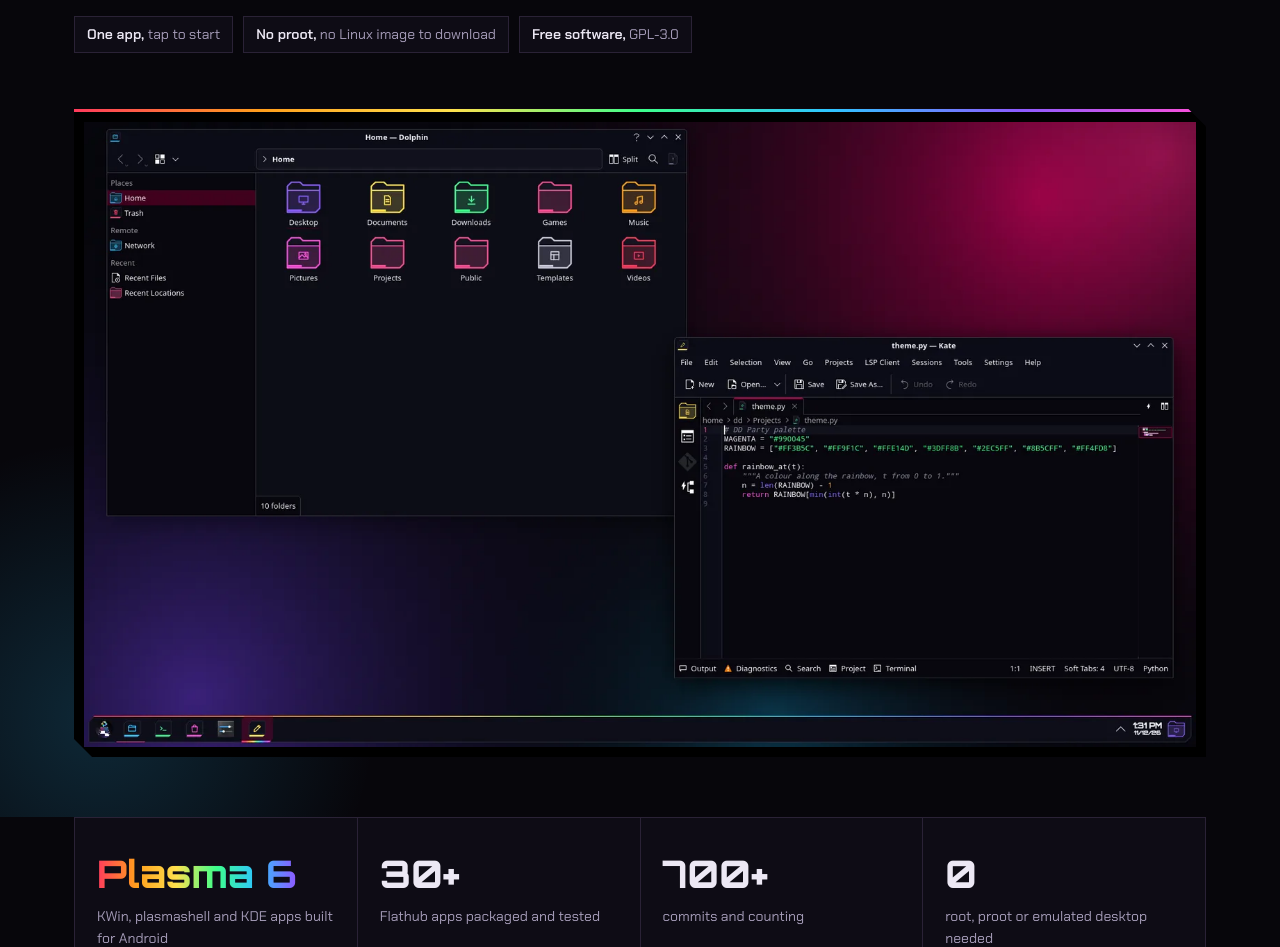
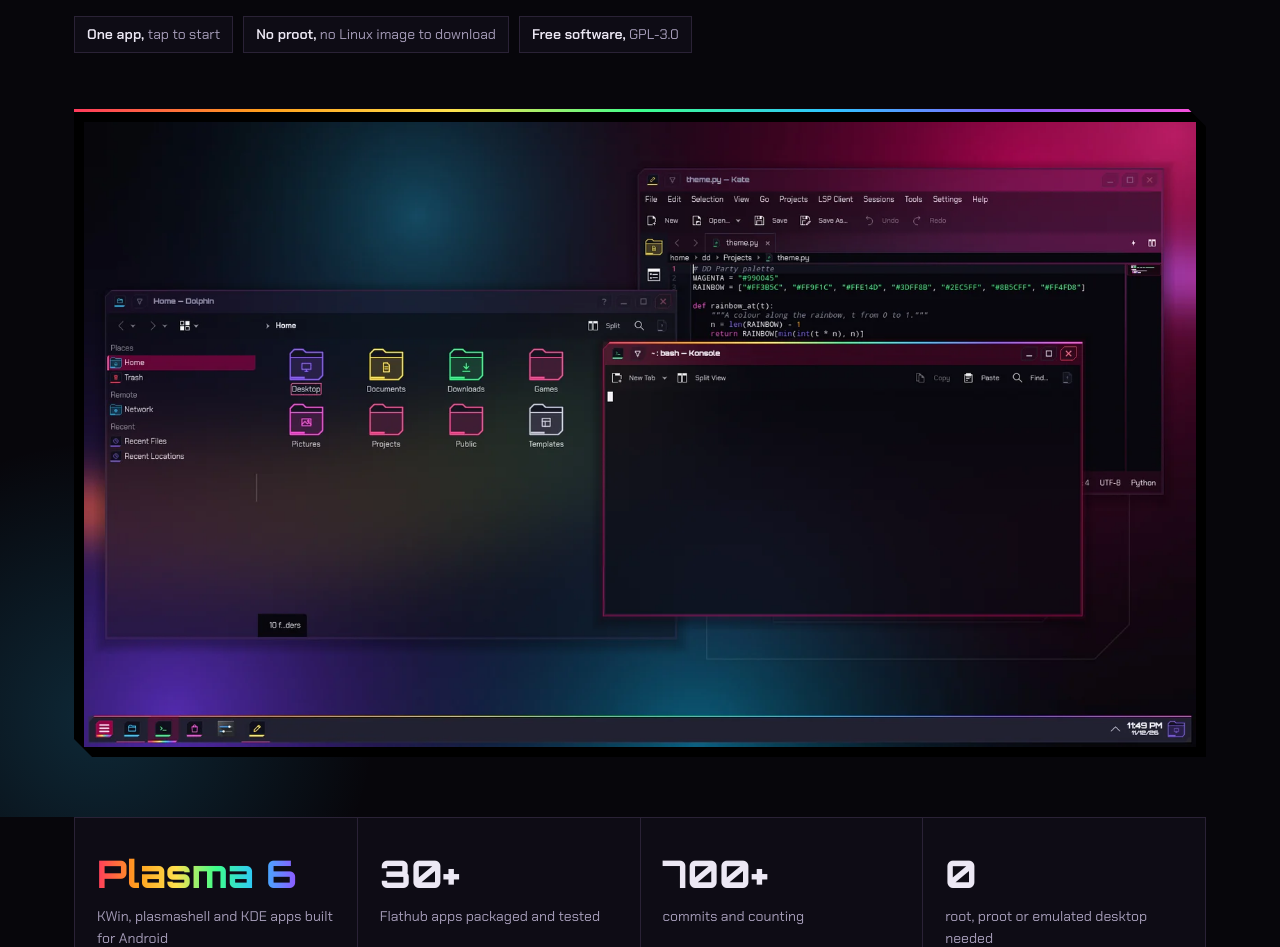
Before and after one commit to ffseestevanli-oss/deskdroid, a plain HTML site: page index.html in a window 1280 px wide. Shown: the part 620-1567 px from the top of the page. Drawn offline with Linux system fonts and the light colour scheme.

Commit message:
Hero: DD Party Glass, with see-through blurred windows
Dolphin, Kate and Konsole in DD Party Glass instead of the opaque DD Party
desktop.

Co-Authored-By: Claude Opus 5.5 <noreply@anthropic.com>
Claude-Session: https://claude.ai/code/session_01XNwWZNDWs3WAkYTdE7RZo1

```diff
--- a/index.html
+++ b/index.html
@@ -284,7 +284,7 @@ footer .wrap{display:flex;flex-wrap:wrap;gap:20px;justify-content:space-between;
       <span class="chip"><b>Free software,</b> GPL-3.0</span>
     </div>
     <div class="hero-shot">
-      <div class="frame"><div class="frame-top"></div><img src="img/desktop.webp" alt="DeskDroid desktop with Dolphin and Kate open, in the DD Party theme" width="1600" height="900"></div>
+      <div class="frame"><div class="frame-top"></div><img src="img/hero-glass.webp" alt="DeskDroid desktop in DD Party Glass: Dolphin, Kate and Konsole with translucent, blurred windows over the wallpaper" width="1600" height="900"></div>
     </div>
   </div>
 </header>
```
Also changed, not shown: img/hero-glass.webp (added).
